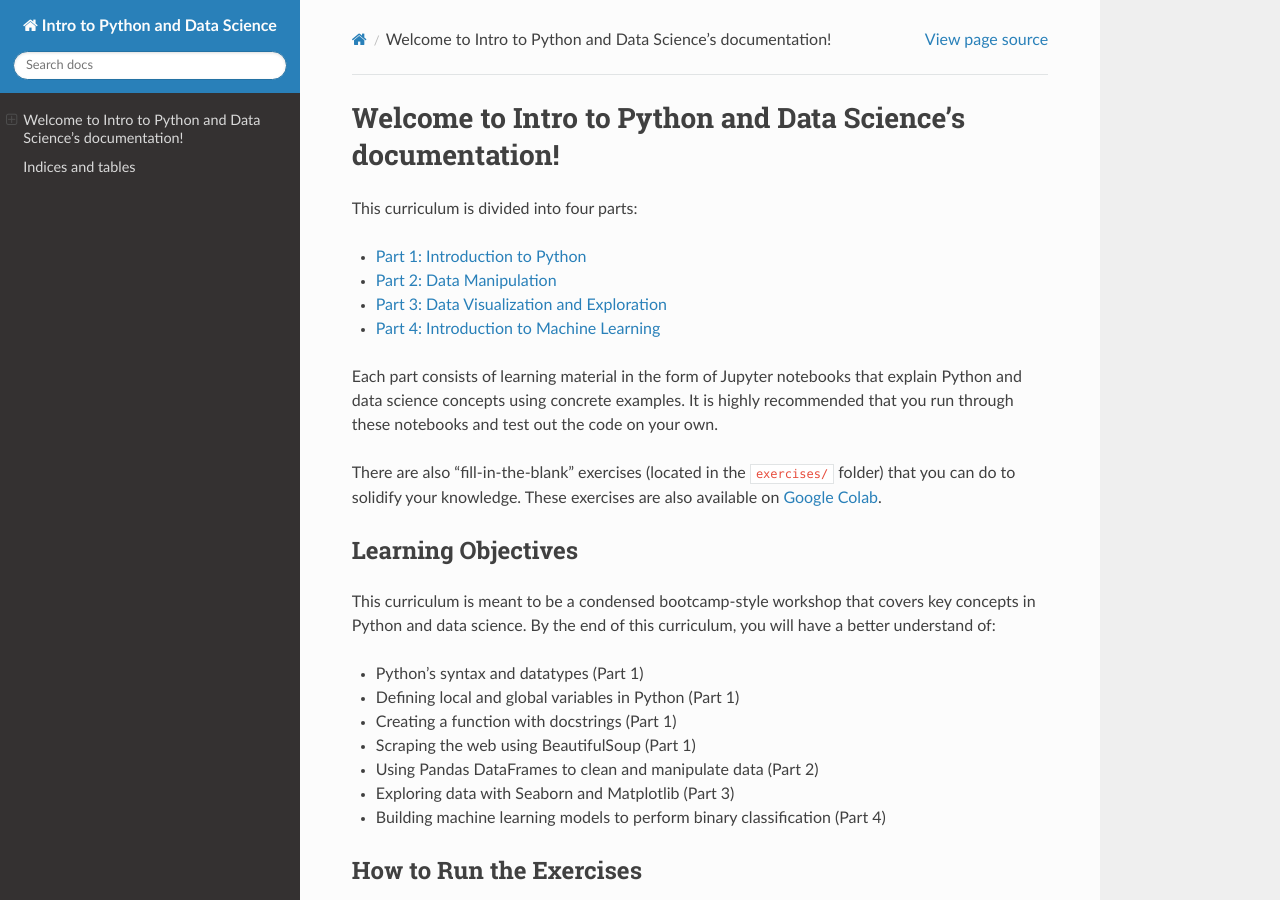
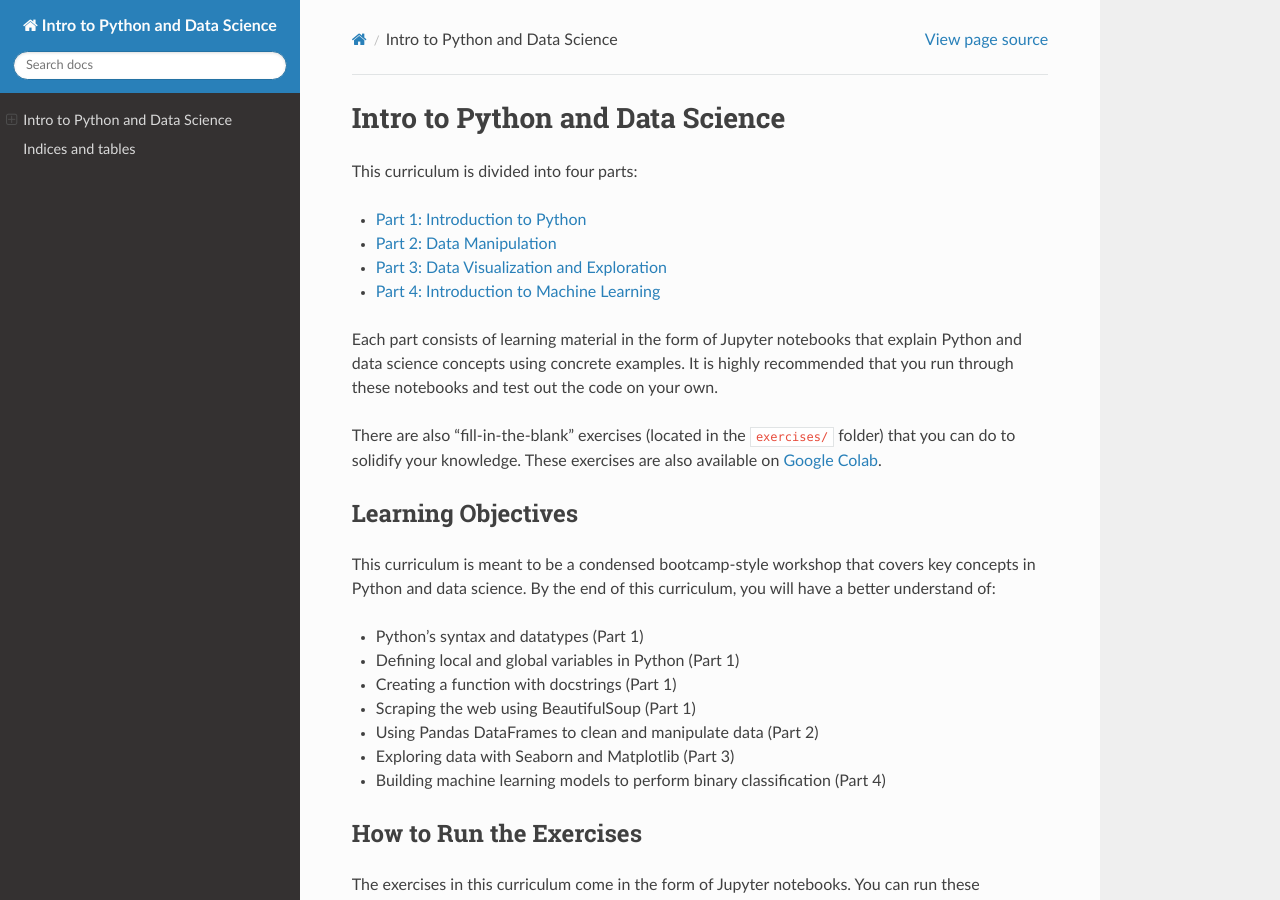
Before and after one commit to redacademy/datascience-curriculum, a Sphinx documentation site: the page built from docs/source/index.rst, in a window 1280 px wide and 900 px high. Built offline with Sphinx 7.4.7 and the Read the Docs theme 2.0.0, drawn with Linux system fonts in a browser that asks for light colours; pages that are not in the unit, such as notebooks, are missing from menus.

Commit message:
Update index title

```diff
--- a/docs/source/index.rst
+++ b/docs/source/index.rst
@@ -3,8 +3,8 @@
    You can adapt this file completely to your liking, but it should at least
    contain the root `toctree` directive.
 
-Welcome to Intro to Python and Data Science's documentation!
-============================================================
+Intro to Python and Data Science
+=================================
 
 This curriculum is divided into four parts:
 
```
